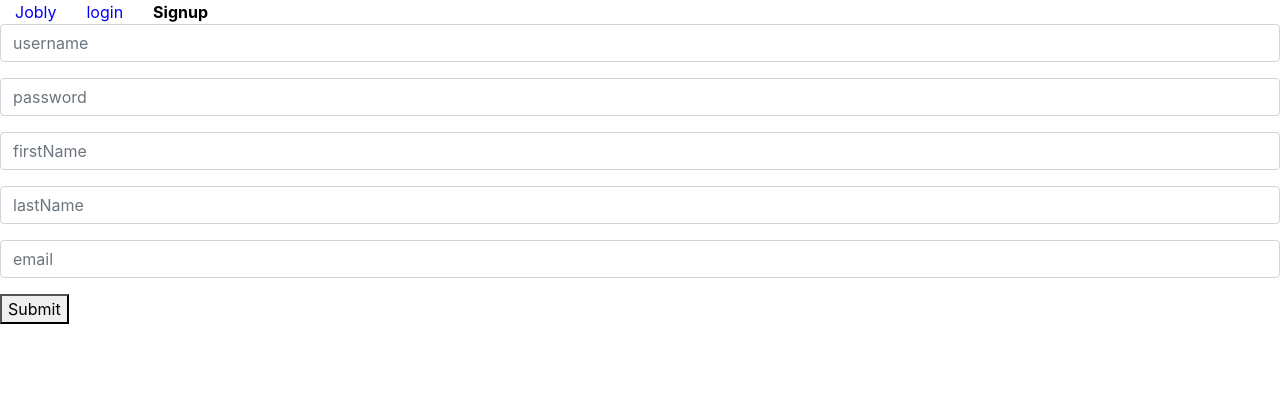
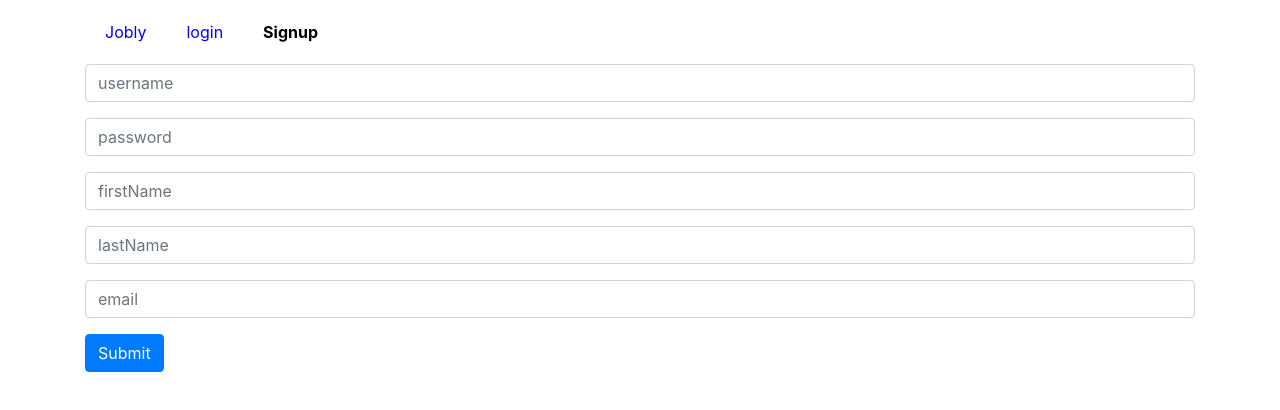
Before and after one commit to mshweta-7829/jobly-frontend, a React (Create React App) app: page /signup in a window 1280 px wide. Shown: the top 410 px of the page. Built offline with nearby package versions, Linux system fonts and the light colour scheme; no server answers.

Commit message:
Modified UI

```diff
--- a/src/auths/ProfileForm.js
+++ b/src/auths/ProfileForm.js
@@ -109,7 +109,7 @@ function ProfileForm({ updateProfile }) {
           />
         </div>
 
-        <button>Save changes</button>
+        <button class="btn btn-primary">Save changes</button>
       </form>
     </div>
   )
--- a/src/auths/SignupForm.js
+++ b/src/auths/SignupForm.js
@@ -75,7 +75,7 @@ function SignupForm({ initialFormData, signup }) {
 
       <form onSubmit={handleSubmit} className='SignupForm'>
         {renderFormInputs()}
-        <button>Submit</button>
+        <button class="btn btn-primary">Submit</button>
       </form>
     </div>
   )
--- a/src/nav/NavBar.css
+++ b/src/nav/NavBar.css
@@ -1,9 +1,13 @@
 .NavBar a{
   color: blue;
-  margin : 15px
+  margin : 20px;
 }
 
 .NavBar a.active{
   color:black;
   font-weight: bold;
 }
+
+.NavBar{
+  margin : 20px;
+}
--- a/src/nav/NavBar.js
+++ b/src/nav/NavBar.js
@@ -24,7 +24,7 @@ import CurrentUserContext from "../auths/CurrentUserContext";
  * App -> NavBar -> (links)
  */
 function NavBar({ logout }) {
-  const { currentUser } = useContext(CurrentUserContext)
+  const  {currentUser}  = useContext(CurrentUserContext)
   console.log('in NavBar. CurrentUser:', currentUser);
 
   function showLoggedinOrSignupNavs() {
@@ -48,7 +48,7 @@ function NavBar({ logout }) {
   }
 
   return (
-    <div className="NavBar">
+    <div className="container NavBar">
       <NavLink exact to="/">Jobly</NavLink>
       {showLoggedinOrSignupNavs()}
     </div>
--- a/src/routes/Routes.js
+++ b/src/routes/Routes.js
@@ -31,7 +31,7 @@ import ProtectedRoute from './ProtectedRoute.js';
 function Routes({ signup, login, updateProfile }) {
 
   return (
-    <div className="Routes">
+    <div className="container Routes">
       <Switch>
 
       <Route exact path="/" >
```
